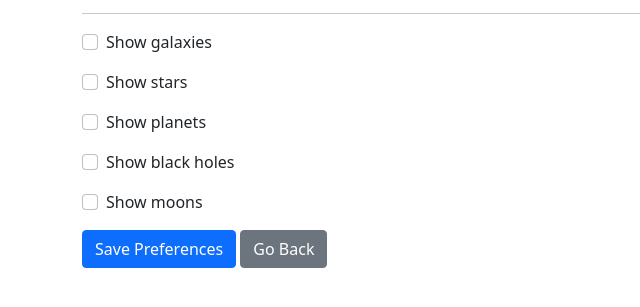
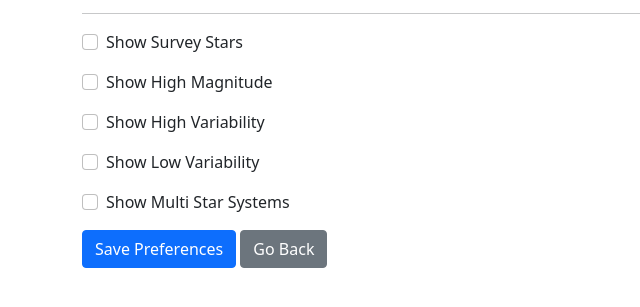
Before and after one commit to jsteinberg4/glonass, a Django app: template glonass/main/templates/preferences.html in a window 1280 px wide. Shown: the part 51-358 px from the top of the page, without its empty margins (0-640 px from the left). Run offline with Django 3.2, Linux system fonts and the light colour scheme; the template is opened without the code that fills it, so the values that code supplies are empty.

Commit message:
call procedures

```diff
--- a/glonass/main/templates/preferences.html
+++ b/glonass/main/templates/preferences.html
@@ -29,41 +29,41 @@
 
             <div class="mb-3">
                 <div class="form-check">
-                    <input type="checkbox" class="form-check-input" name="galaxies" id="galaxies" {{data.galaxies|yesno:"checked,"}}>
-                    <label class="form-check-label" for="galaxies">
-                        Show galaxies
+                    <input type="checkbox" class="form-check-input" name="survey_star" id="survey_star" {{data.survey_star|yesno:"checked,"}}>
+                    <label class="form-check-label" for="survey_star">
+                        Show Survey Stars
                     </label>
                 </div>
             </div>
             <div class="mb-3">
                 <div class="form-check">
-                    <input type="checkbox" class="form-check-input" name="stars" id="stars" {{data.stars|yesno:"checked,"}}>
-                    <label class="form-check-label" for="stars">
-                        Show stars
+                    <input type="checkbox" class="form-check-input" name="high_magnitude" id="high_magnitude" {{data.high_magnitude|yesno:"checked,"}}>
+                    <label class="form-check-label" for="high_magnitude">
+                        Show High Magnitude
                     </label>
                 </div>
             </div>
             <div class="mb-3">
                 <div class="form-check">
-                    <input type="checkbox" class="form-check-input" name="planets" id="planets" {{data.planets|yesno:"checked,"}}>
-                    <label class="form-check-label" for="planets">
-                        Show planets
+                    <input type="checkbox" class="form-check-input" name="high_variability" id="high_variability" {{data.high_variability|yesno:"checked,"}}>
+                    <label class="form-check-label" for="high_variability">
+                        Show High Variability
                     </label>
                 </div>
             </div>
             <div class="mb-3">
                 <div class="form-check">
-                    <input type="checkbox" class="form-check-input" name="blackHoles" id="blackHoles" {{data.blackHoles|yesno:"checked,"}}>
-                    <label class="form-check-label" for="blackHoles">
-                        Show black holes
+                    <input type="checkbox" class="form-check-input" name="low_variability" id="low_variability" {{data.low_variability|yesno:"checked,"}}>
+                    <label class="form-check-label" for="low_variability">
+                        Show Low Variability
                     </label>
                 </div>
             </div>
             <div class="mb-3">
                 <div class="form-check">
-                    <input type="checkbox" class="form-check-input" name="moons" id="moons" {{data.moons|yesno:"checked,"}}>
-                    <label class="form-check-label" for="moons">
-                        Show moons
+                    <input type="checkbox" class="form-check-input" name="multi_star_system" id="multi_star_system" {{data.multi_star_system|yesno:"checked,"}}>
+                    <label class="form-check-label" for="multi_star_system">
+                        Show Multi Star Systems
                     </label>
                 </div>
             </div>
```
Also changed, not shown: glonass/main/models.py (+12 -7 lines), glonass/main/views.py (+22 -6 lines), glonass/main/migrations/0004_auto_20211209_2328.py (added).
